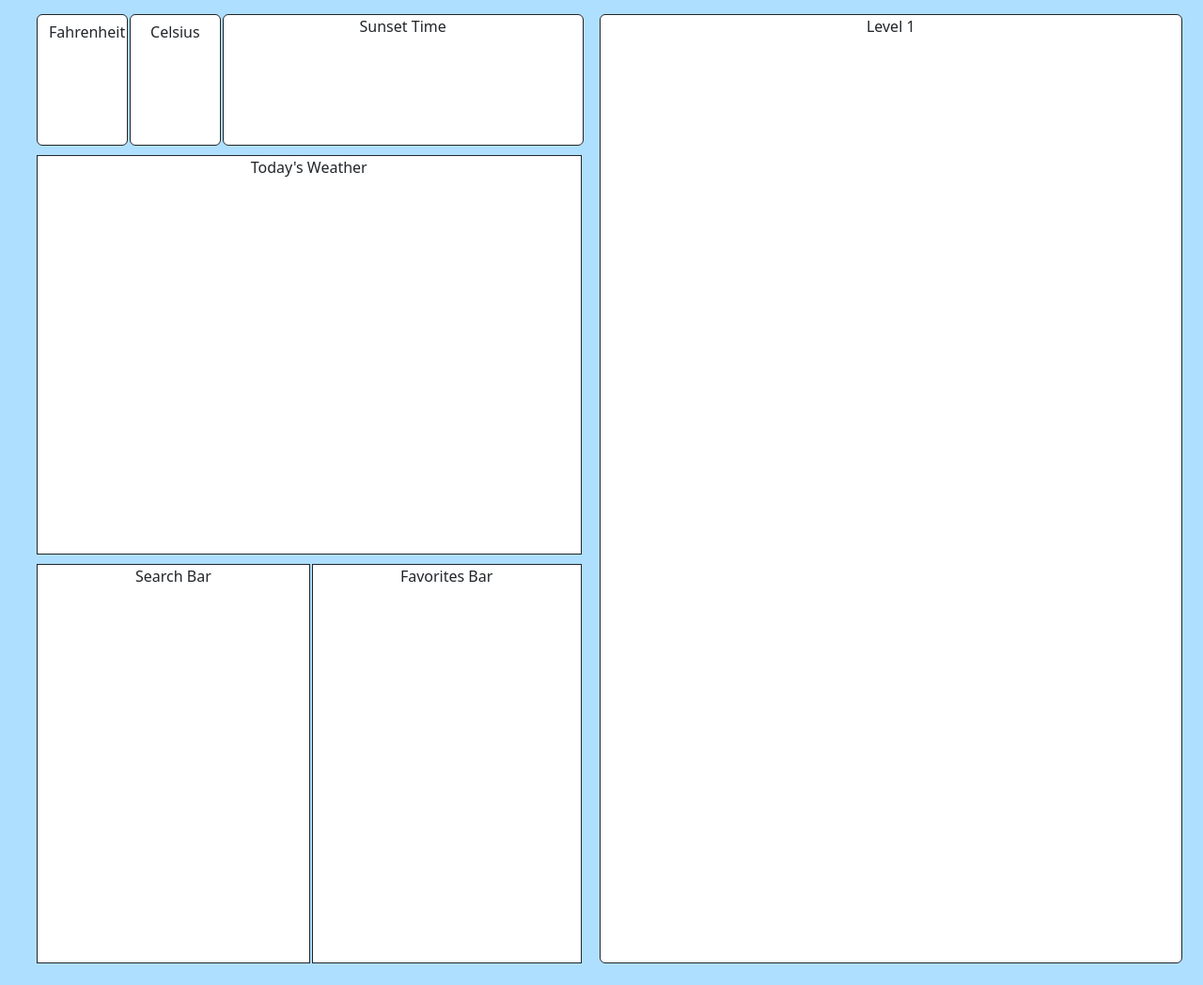
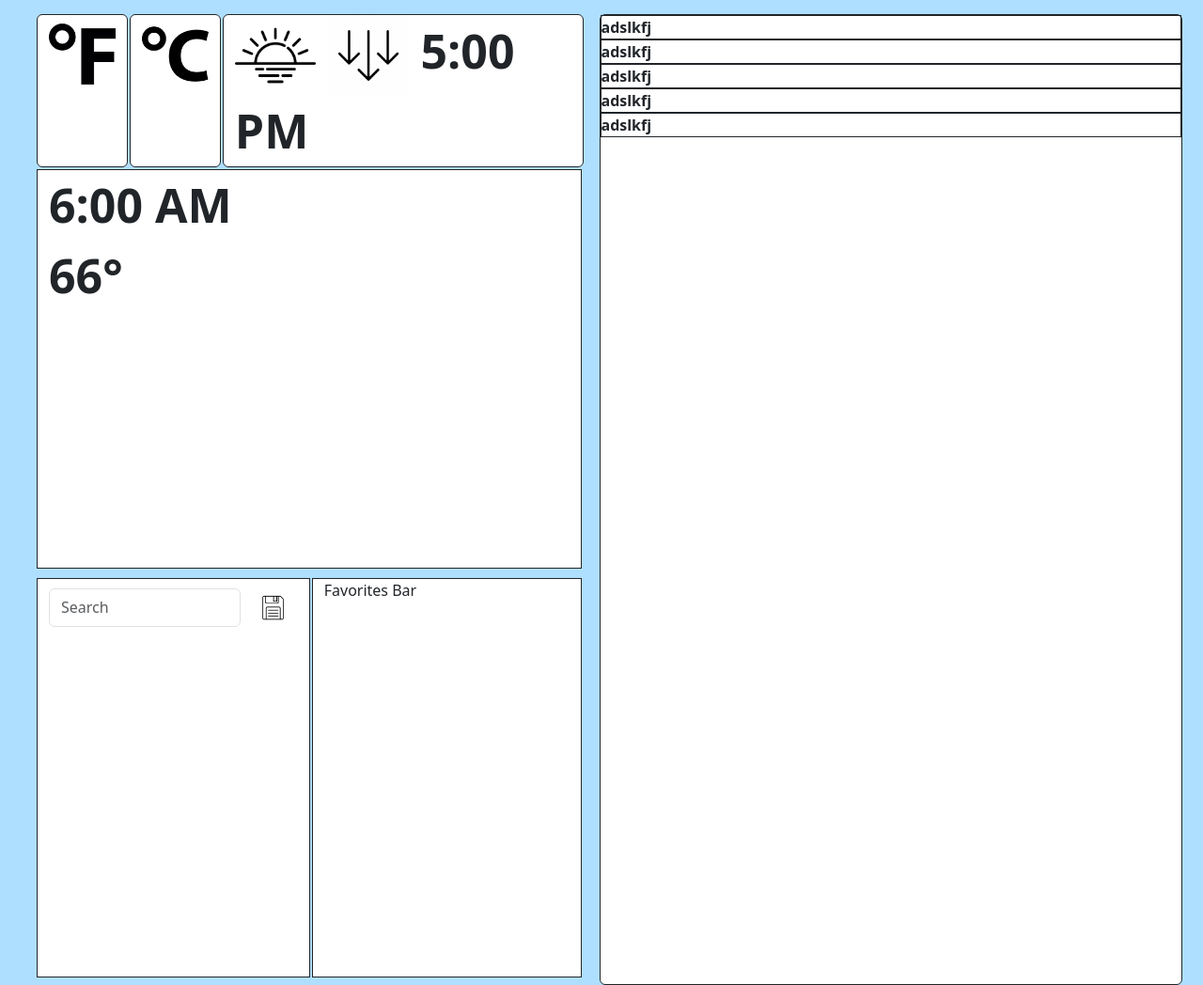
Before and after one commit to InkoWoomy/WeatherSprint-Client, a plain HTML site: page index.html in a window 1280 px wide. Shown: the whole page at 94% size. Before the commit the page ends 1025 px from the top, so only its background shows below. Drawn offline with nearby package versions, Linux system fonts and the light colour scheme.

Commit message:
Assets added, additions to site created.

```diff
--- a/index.html
+++ b/index.html
@@ -8,56 +8,76 @@
     <link href="style/styles.css" rel="stylesheet">
   </head>
   <body>
-    <div class="container-fluid text-center" style="margin-top: 15px;">
+    <div class="container-fluid" style="margin-top: 15px;">
       <div class="row" style="margin-right: 10px; margin-left: 5px; height: 120px;">
         <div class="col-6">
         <!--Row 1-->
-          <div class="row" style="margin-right: 5px; margin-left: 10px; height: 140px;">
-            <div class="col-2 border border-dark test btn" style="margin-right: 2px;">
-              Fahrenheit
+          <div class="row" style="margin-right: 5px; margin-left: 10px; height: 15%">
+            <!--Fahrenheit Button-->
+            <div class="col-2 border border-dark box btn" style="margin-right: 2px;" id="buttonF">
+              <img src="./assets/iconFahrenheit.png" alt="Fahrenheit" width="100%">
             </div>
-            <div class="col-2 border border-dark test btn" style="margin-right: 2px;">
-              Celsius
+            <!--Celsius Button-->
+            <div class="col-2 border border-dark box btn" style="margin-right: 2px;" id="buttonC">
+              <img src="./assets/iconCelsius.png" alt="Celsius" width="100%">
             </div>
-            <div class="col-sm border border-dark test rounded">
-              Sunset Time
+            <!--Sunset Box-->
+            <div class="col-sm border border-dark box rounded" style="justify-content: start;">
+              <div id="dataSunsetTime" style="font-size: 50px; font-weight: bold;">
+                <img src="./assets/iconSunset.png" alt="Sunset" width="24%">
+                <img src="./assets/iconTripleArrows.png" alt="Sunset" width="24%">
+                5:00 PM
+              </div>
             </div>
           </div>
         <!--Row 2-->
           <div style="margin-top: 10px">
             <div class="row" style="margin-right: 5px; margin-left: 10px; height: 425px;">
-              <div class="col border border-dark test" style="margin-right: 2px;">
-                Today's Weather
+              <div class="col border border-dark box" style="margin-right: 2px;">
+                <div id="dataSunriseTime" style="font-size: 50px; font-weight: bold;">
+                  6:00 AM
+                </div>
+                <div id="dataTemperature" style="font-size: 50px; font-weight: bold;">
+                  66°
+                </div>
               </div>
             </div>
           </div>
         <!--Row 3-->
         <div style="margin-top: 10px">
           <div class="row" style="margin-right: 5px; margin-left: 10px; height: 425px;">
-            <div class="col-6 border border-dark test" style="margin-right: 2px;">
-              Search Bar
+            <div class="col-6 border border-dark box" style="margin-right: 2px;">
+              <!--Search Bar-->
+              <form class="d-flex" role="search" style="margin-top: 10px;">
+                <input class="form-control me-2" type="search" placeholder="Search" aria-label="Search">
+                <img src="./assets/iconFloppy.png"class="btn btn-outline-seconary" type="submit" width="20%" alt="save">
+              </form>
             </div>
-            <div class="col-sm border border-dark test" style="margin-right: 2px;">
+            <div class="col-sm border border-dark box" style="margin-right: 2px;">
               Favorites Bar
             </div>
           </div>
         </div>
+      </div>
 
+      <!--Forecast Column-->
+        <div class="col-6 border border-dark box rounded text-center" style="font-weight: bold;">
+            <div class="row border border-dark" height="auto">
+              adslkfj
+            </div>
+            <div class="row border border-dark" height="20%">
+              adslkfj
+            </div>
+            <div class="row border border-dark" height="20%">
+              adslkfj
+            </div>
+            <div class="row border border-dark" height="20%">
+              adslkfj
+            </div>
+            <div class="row border border-dark" height="20%">
+              adslkfj
+            </div>
 
-
-
-
-
-
-
-
-
-
-        </div>
-
-
-        <div class="col-6 border border-dark test rounded">
-          Level 1
         </div>
       </div>
     </div>
--- a/script/app.js
+++ b/script/app.js
@@ -0,0 +1,20 @@
+//calls for buttons to switch between fahrenheit(buttonF) and celsius(buttonC)
+let buttonF = document.getElementById("buttonF");
+let buttonC = document.getElementById("buttonC");
+
+//latitude
+let lat = 0;
+//longitude
+let lon = 0;
+
+function ApiCall(){
+    fetch('https://random-word-api.herokuapp.com/word')
+        .then((response) => {
+            return response.json();
+        })
+
+        .then((data) =>{
+            console.log(data[0]);
+            startGame(data[0]);
+        })
+}
--- a/style/styles.css
+++ b/style/styles.css
@@ -4,10 +4,4 @@ body{
 
 .box{
     background-color: white;
-
 }
-
-.test{
-    background-color: white;
-    border-color: black;
-}
```
Also changed, not shown: assets/iconCelsius.png (added), assets/iconFahrenheit.png (added), assets/iconFloppy.png (added), assets/iconRain.png (added), assets/iconSunset.png (added), assets/iconTripleArrows.png (added).
